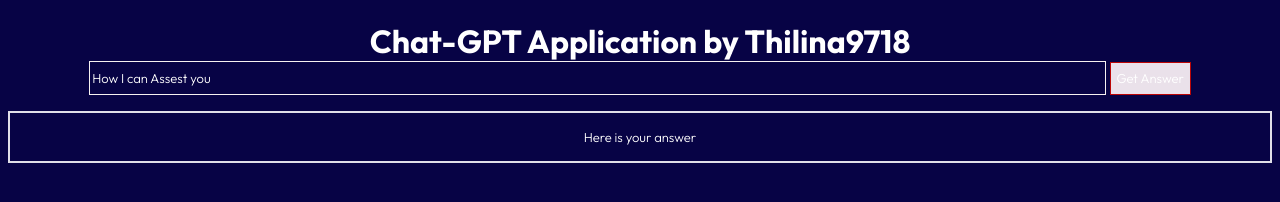
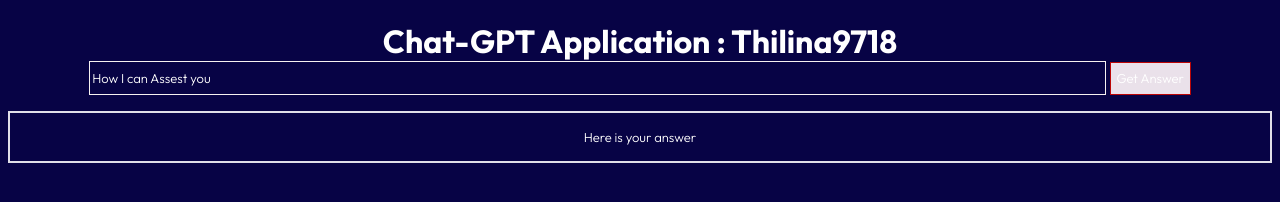
Before and after one commit to JThilinaDK123/Chat-App-deployment-GKE, a website: page public/index.html in a window 1280 px wide. Drawn offline with Linux system fonts and the light colour scheme.

Commit message:
Forth commit from dev branch

```diff
--- a/public/index.html
+++ b/public/index.html
@@ -10,7 +10,7 @@
 </head>
 <body>
   <div id="container">
-    <h1 id="title">Chat-GPT Application by Thilina9718</h1>
+    <h1 id="title">Chat-GPT Application : Thilina9718</h1>
     <form>
       <input type="text" class="input" id="msg-input" value="How I can Assest you"/>
       <button id="msg-send">Get Answer</button>
```
